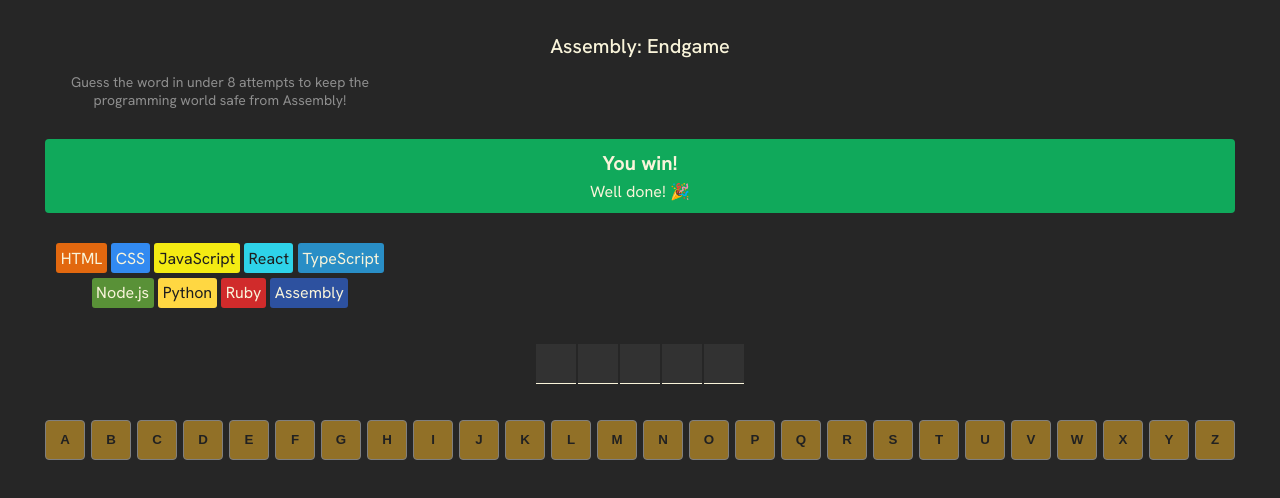
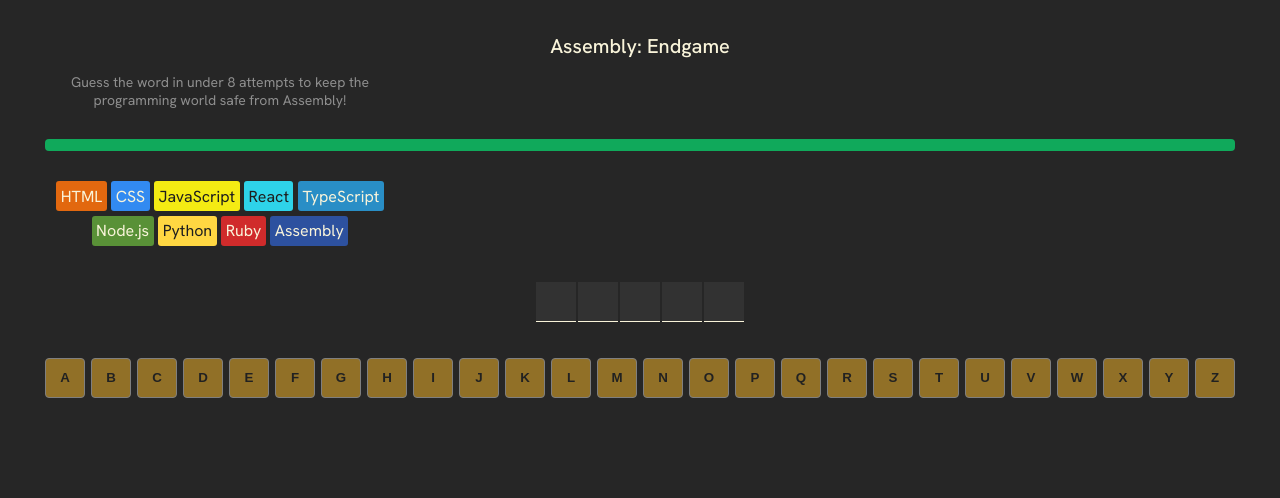
Before and after one commit to jacquikeating/assembly-endgame, a React (Vite) app: page / in a window 1280 px wide. Shown: the top 498 px of the page. Built offline with nearby package versions, Linux system fonts and the light colour scheme.

Commit message:
<Status> conditionally rendered content
- Passed down isGameWon and isGameLost to <Status> as props.
- Wrote a function, messageContent(), to return different text elements depending on isGameWon and isGameLost.

- Replaced hardcoded 'You win! Well done!' elements with a call to messageContent().

```diff
--- a/src/App.jsx
+++ b/src/App.jsx
@@ -18,8 +18,6 @@
     const isGameLost = wrongGuessCount >= languages.length - 1
     const isGameOver = isGameWon || isGameLost
 
-    console.log(isGameOver)
-
     // Functions
     function guess(letter) {
       if (!guessedLetters.includes(letter)) {
@@ -30,7 +28,7 @@
   return (
     <>
       <Header />
-      <Status />
+      <Status isGameWon={isGameWon} isGameLost={isGameLost} />
       <Languages wrongGuessCount={wrongGuessCount} />
       <Word currentWord={currentWord} guessedLetters={guessedLetters} />
       <Keyboard guessedLetters={guessedLetters} currentWord={currentWord} guess={guess} />
--- a/src/components/Status.jsx
+++ b/src/components/Status.jsx
@@ -1,8 +1,27 @@
-export default function Status() {
+export default function Status({ isGameWon, isGameLost }) {
+
+    function messageContent() {
+        if (isGameWon){
+            return (
+                <>
+                    <h2>You win!</h2>
+                    <p>Well done! 🎉</p>
+                </>
+            )
+        } else if (isGameLost) {
+            return (
+                <>
+                    <h2>Game over!</h2>
+                    <p>You lose! Better start learning Assembly 😭</p>
+                </>
+            )
+        }
+    }
+
+
     return (
         <section className="status">
-            <h2>You win!</h2>
-            <p>Well done! 🎉</p>
+            {messageContent()}
         </section>
     )
 }
```
